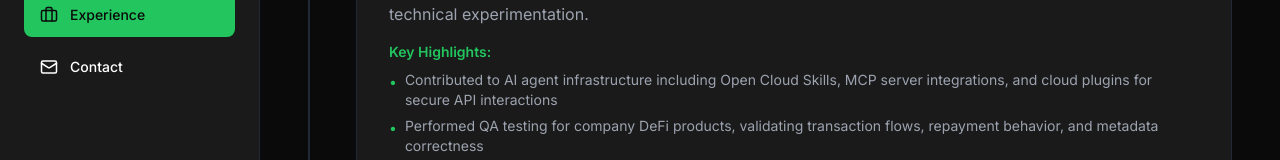
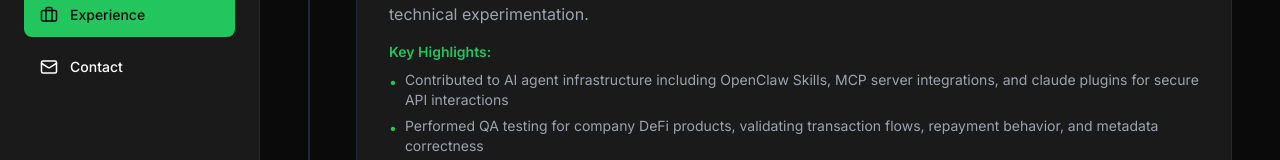
Before and after one commit to Ishita-02/Portfolio-website, a Next.js app: page /experience in a window 1280 px wide. Shown: the part 295-455 px from the top of the page. Built offline with nearby package versions, Linux system fonts and the light colour scheme.

Commit message:
Update page.tsx

```diff
--- a/app/experience/page.tsx
+++ b/app/experience/page.tsx
@@ -7,7 +7,7 @@ export default function ExperiencePage() {
       type: "Full-Time",
       description: "Working on DeFi research, analytics, and risk frameworks alongside early product prototyping and technical experimentation.",
       highlights: [
-        "Contributed to AI agent infrastructure including Open Cloud Skills, MCP server integrations, and cloud plugins for secure API interactions",
+        "Contributed to AI agent infrastructure including OpenClaw Skills, MCP server integrations, and claude plugins for secure API interactions",
         "Performed QA testing for company DeFi products, validating transaction flows, repayment behavior, and metadata correctness",
         "Designed and validated metadata and risk parameters supporting APY and TVL calculation pipelines",
         "Analyzed protocol and client performance metrics to support internal product and strategy decisions",
```
